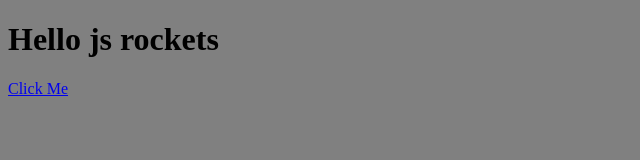
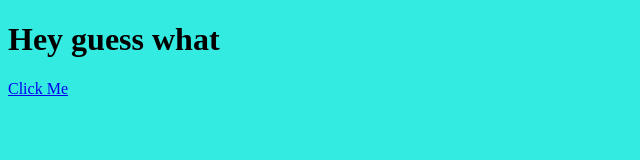
Before and after one commit to Danster3/js-rocket, a plain HTML site: page index.html in a window 1280 px wide. Shown: the whole page, without its empty margins (0-640 px from the left). Drawn offline with Linux system fonts and the light colour scheme.

Commit message:
Changed color and text

```diff
--- a/css/style.css
+++ b/css/style.css
@@ -1,3 +1,3 @@
 body{
-    background-color: grey;
+    background-color: #34ebe1;
 }
--- a/index.html
+++ b/index.html
@@ -10,7 +10,7 @@
 </head>
 
 <body>
-    <h1>Hello js rockets</h1>
+    <h1>Hey guess what</h1>
     <a href="#" onclick="car.fly();"> Click Me </a>
 
 
--- a/js/script.js
+++ b/js/script.js
@@ -15,7 +15,7 @@ var car = {
     },
 
     fly: function(){
-        alert('fly');
+        alert('I love you Sonya');
     }
 
 
```
